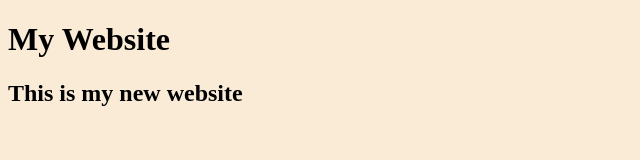
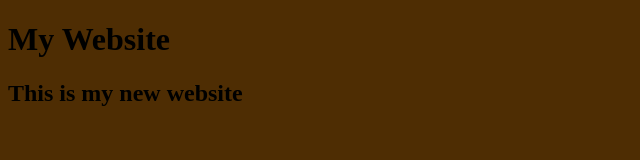
Before and after one commit to bernardocm10/gitvscode, a plain HTML site: page index.html in a window 1280 px wide. Shown: the whole page, without its empty margins (0-640 px from the left). Drawn offline with Linux system fonts and the light colour scheme.

Commit message:
cor diferente

```diff
--- a/style.css
+++ b/style.css
@@ -1,3 +1,3 @@
 body{
-    background-color: antiquewhite;
+    background-color: rgb(78, 45, 3);
 }
```
